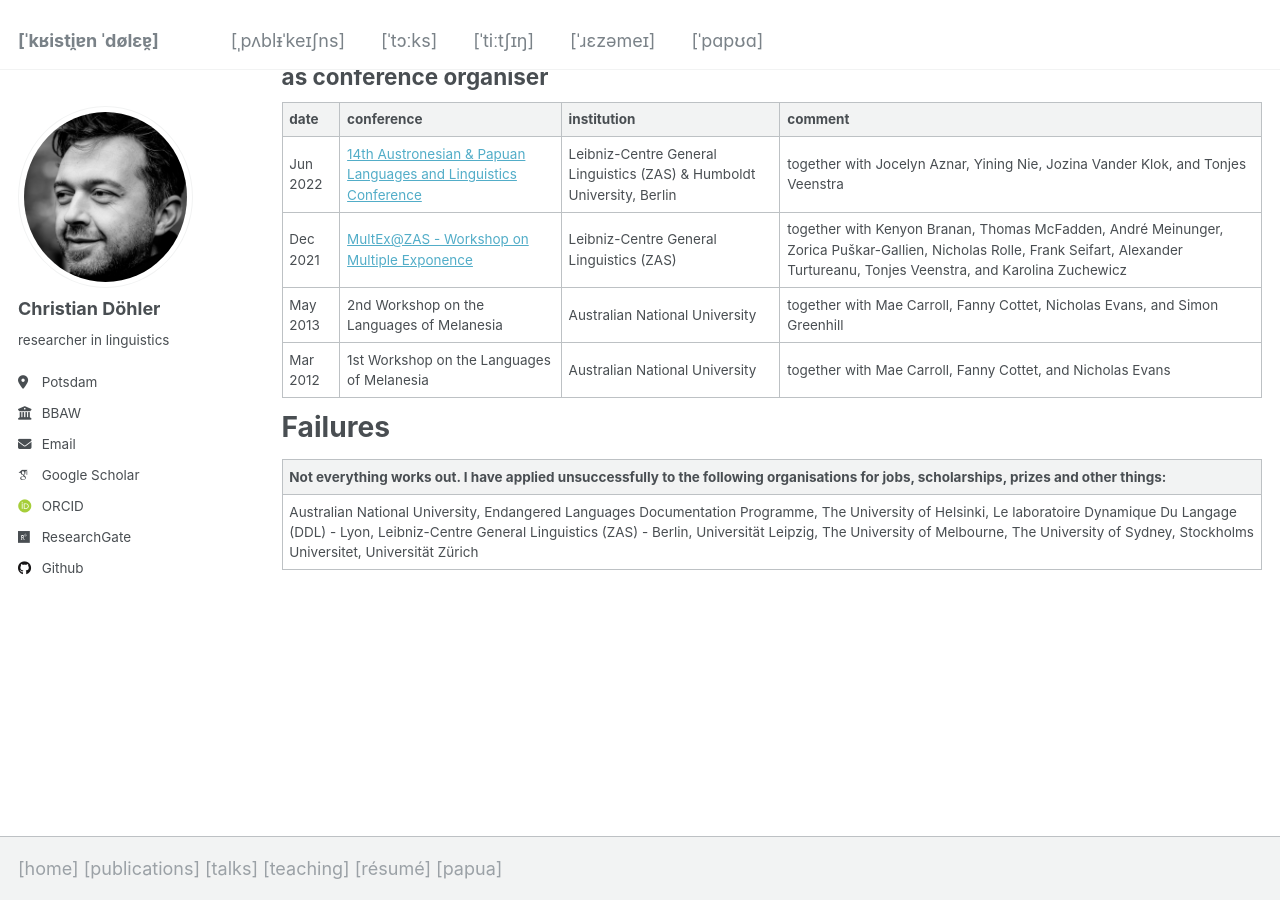
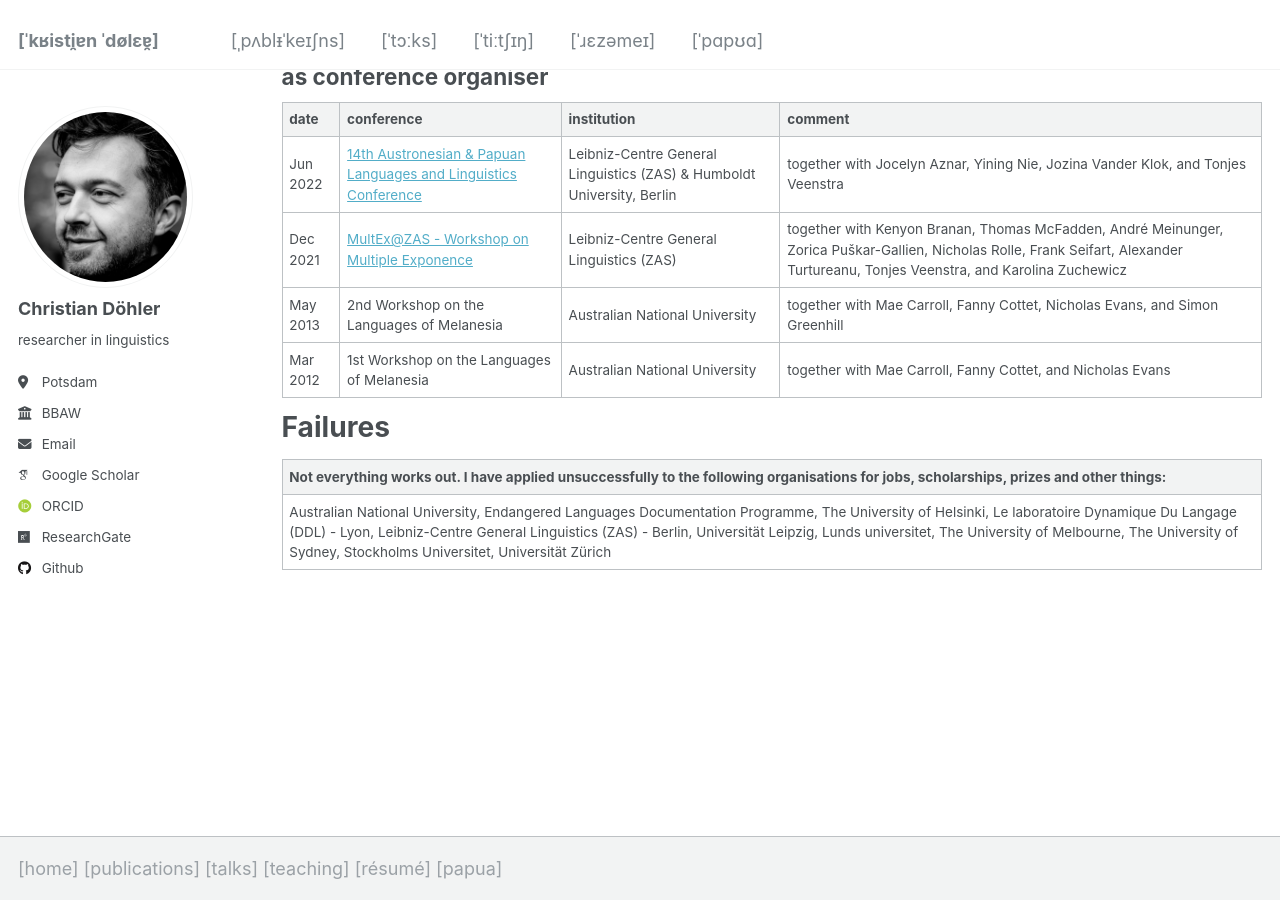
Before and after one commit to chrdoe/chrdoe.github.io, a Jekyll site: the page built from _pages/cv.md, in a window 1280 px wide and 900 px high, scrolled down 3495 px. Built offline with Jekyll 4.4.1, drawn with Linux system fonts in a browser that asks for light colours; some web fonts are replaced.

Commit message:
added Lunds universitet to cv

```diff
--- a/_pages/cv.md
+++ b/_pages/cv.md
@@ -125,4 +125,4 @@ Failures
 
 |Not everything works out. I have applied unsuccessfully to the following organisations for jobs, scholarships, prizes and other things:|
 |---|
-|Australian National University, Endangered Languages Documentation Programme, The University of Helsinki, Le laboratoire Dynamique Du Langage (DDL) - Lyon, Leibniz-Centre General Linguistics (ZAS) - Berlin, Universität Leipzig, The University of Melbourne, The University of Sydney, Stockholms Universitet, Universität Zürich|
+|Australian National University, Endangered Languages Documentation Programme, The University of Helsinki, Le laboratoire Dynamique Du Langage (DDL) - Lyon, Leibniz-Centre General Linguistics (ZAS) - Berlin, Universität Leipzig, Lunds universitet, The University of Melbourne, The University of Sydney, Stockholms Universitet, Universität Zürich|
```
